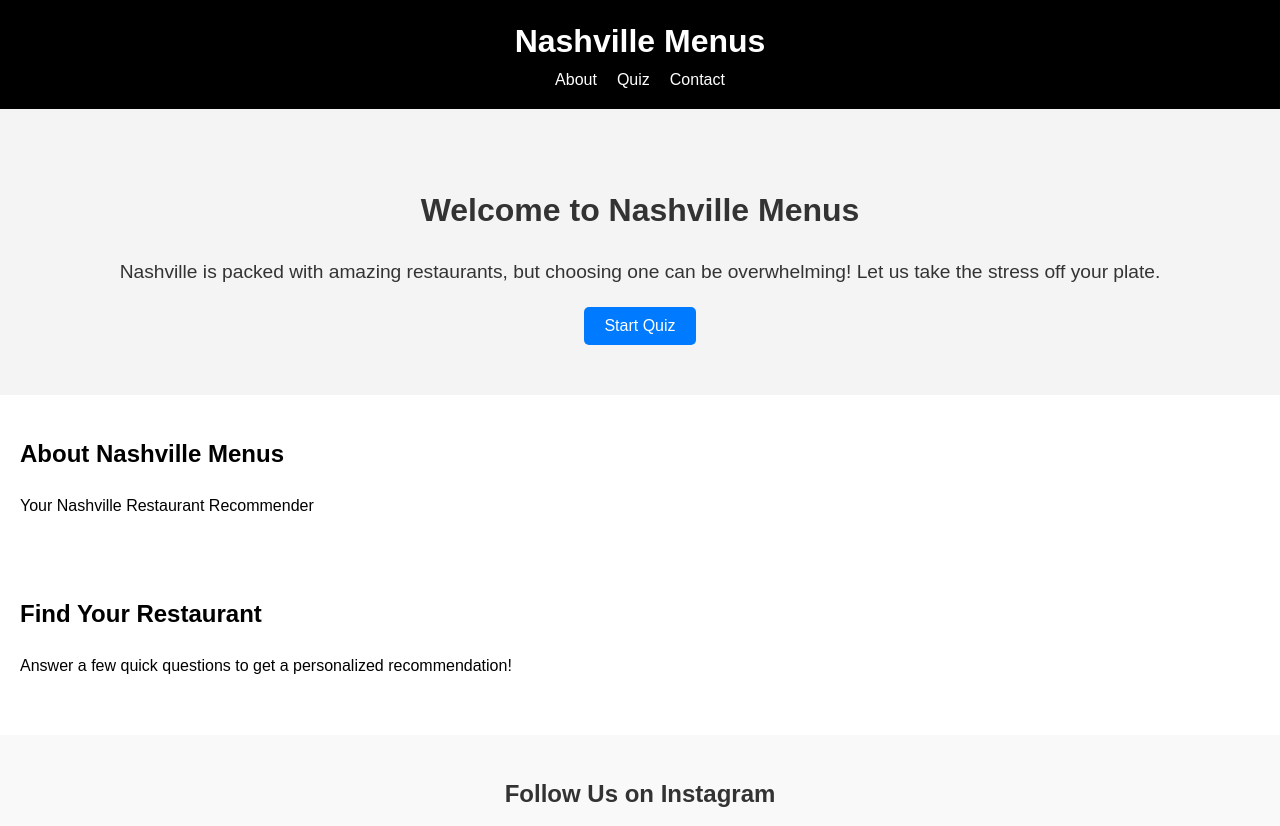
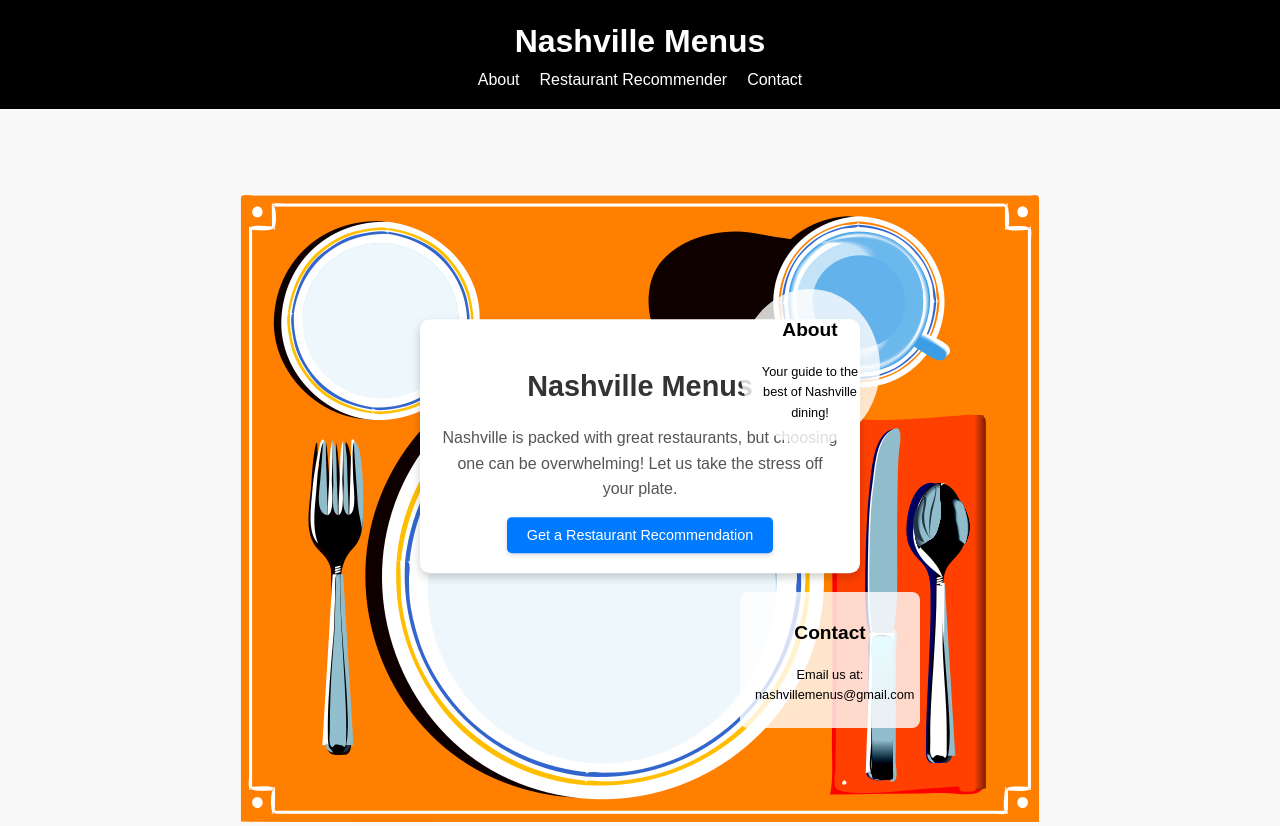
Before and after one commit to wewilliams9999/nashmenussite, a plain HTML site: page index.html in a window 1280 px wide. Shown: the top 826 px of the page. Drawn offline with Linux system fonts and the light colour scheme.

Commit message:
added place setting image

```diff
--- a/index.html
+++ b/index.html
@@ -12,17 +12,37 @@
     <nav>
       <ul>
         <li><a href="#about">About</a></li>
-        <li><a href="#quiz">Quiz</a></li>
+        <li><a href="#quiz">Restaurant Recommender</a></li>
         <li><a href="#contact">Contact</a></li>
       </ul>
     </nav>
   </header>
 
-  <section id="hero">
-    <h2>Welcome to Nashville Menus</h2>
-    <p>Nashville is packed with amazing restaurants, but choosing one can be overwhelming! Let us take the stress off your plate.</p>
-    <button onclick="location.href='#quiz'">Start Quiz</button>
+  <section class="place-setting">
+    <div class="place-setting-container">
+      <img src="images/place-setting.png" alt="Place Setting" class="place-setting-image">
+
+      <!-- Menu on Plate -->
+      <div class="menu">
+        <h1>Nashville Menus</h1>
+        <p>Nashville is packed with great restaurants, but choosing one can be overwhelming! Let us take the stress off your plate.</p>
+        <button>Get a Restaurant Recommendation</button>
+      </div>
+
+      <!-- About in Cup -->
+      <div class="cup-content">
+        <h2>About</h2>
+        <p>Your guide to the best of Nashville dining!</p>
+      </div>
+
+      <!-- Contact on Napkin -->
+      <div class="napkin-content">
+        <h2>Contact</h2>
+        <p>Email us at: nashvillemenus@gmail.com</p>
+      </div>
+    </div>
   </section>
+
 
   <main>
     <section id="about">
--- a/styles.css
+++ b/styles.css
@@ -36,55 +36,98 @@ nav ul li a {
 }
 
 /* Hero Section */
-#hero {
-  text-align: center;
-  padding: 50px 20px;
-  background: #f4f4f4;
-  color: #333;
+.place-setting {
+  position: relative;
+  height: 100vh;
+  display: flex;
+  justify-content: center;
+  align-items: center;
+  background-color: #f9f9f9;
 }
 
-#hero h2 {
-  font-size: 2rem;
-  margin-bottom: 20px;
+.place-setting-container {
+  position: relative;
+  width: 800px; /* Fixed width for the container */
+  height: auto;
 }
 
-#hero p {
-  font-size: 1.2rem;
-  margin-bottom: 20px;
+.place-setting-image {
+  width: 100%;
+  height: auto;
+  display: block;
+  position: relative; /* Keep the plate image as the base */
+  z-index: 1;
 }
 
-#hero button {
+.menu {
+  position: absolute;
+  top: 40%; /* Adjust percentage to fit the plate */
+  left: 50%;
+  transform: translate(-50%, -50%);
+  background: white;
+  width: 50%; /* Adjust width for better balance */
+  padding: 20px;
+  border-radius: 10px;
+  box-shadow: 0 4px 10px rgba(0, 0, 0, 0.2);
+  z-index: 2; /* Place on top of the image */
+  text-align: center;
+}
+
+.menu h1 {
+  font-size: 1.8rem;
+  color: #333;
+  margin-bottom: 10px;
+}
+
+.menu p {
+  font-size: 1rem;
+  color: #555;
+  margin-bottom: 15px;
+}
+
+.menu button {
   background: #007BFF;
   color: white;
+  padding: 10px 20px;
   border: none;
-  padding: 10px 20px;
-  font-size: 1rem;
+  border-radius: 5px;
   cursor: pointer;
-  border-radius: 5px;
+  font-size: 0.9rem;
+  box-shadow: 0 2px 5px rgba(0, 0, 0, 0.15);
+  transition: background 0.3s ease, transform 0.2s ease;
 }
 
-/* Main Sections */
-main section {
-  padding: 20px;
+.menu button:hover {
+  background: #0056b3;
+  transform: scale(1.05);
 }
 
-/* Instagram Section */
-#instagram {
+/* About Section in the Cup */
+.cup-content {
+  position: absolute;
+  top: 15%; /* Adjust percentage to align with the cup */
+  right: 20%; /* Adjust to fit the cup */
+  background: rgba(255, 255, 255, 0.8);
+  padding: 10px;
+  border-radius: 50%;
   text-align: center;
-  padding: 20px;
-  background-color: #f9f9f9; /* Light background for contrast */
-  margin: 20px 0;
+  width: 120px;
+  font-size: 0.8rem;
+  z-index: 3;
 }
 
-#instagram h2 {
-  font-size: 1.5rem;
-  margin-bottom: 15px;
-  color: #333; /* Dark gray text */
-}
-
-.elfsight-app {
-  max-width: 800px; /* Optional: Limit the widget width for large screens */
-  margin: 0 auto; /* Center the widget */
+/* Contact Section in the Napkin */
+.napkin-content {
+  position: absolute;
+  bottom: 15%;
+  right: 15%;
+  background: rgba(255, 255, 255, 0.8);
+  padding: 10px 15px;
+  border-radius: 8px;
+  text-align: center;
+  max-width: 150px;
+  font-size: 0.8rem;
+  z-index: 3;
 }
 
 /* Footer */
```
Also changed, not shown: images/place-setting.png (added).
